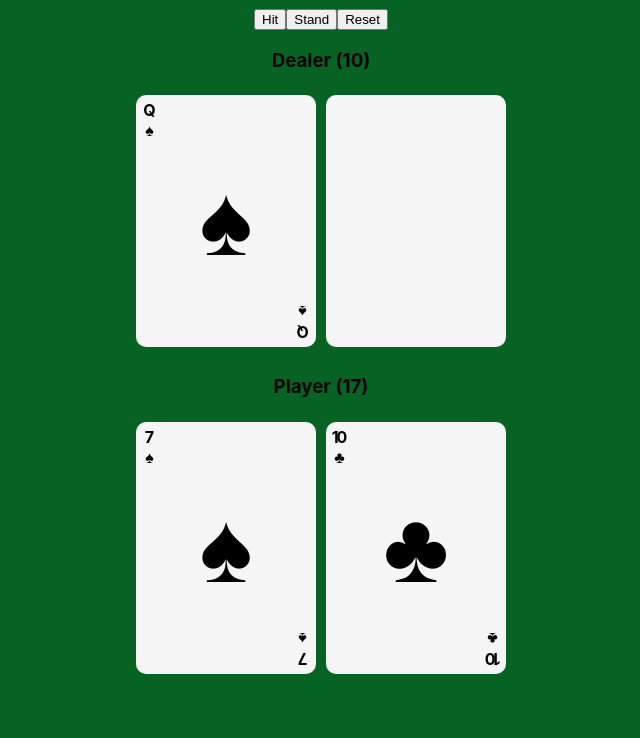
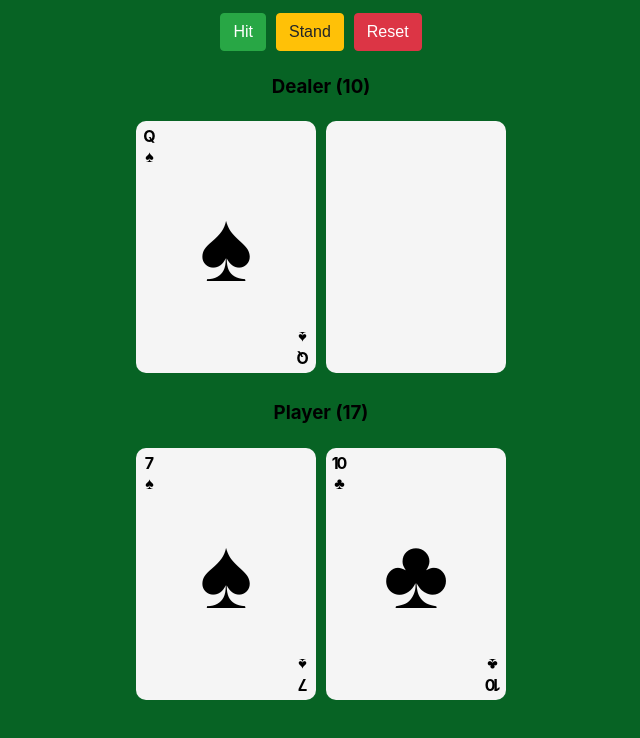
Before and after one commit to jor-dan/Blackjack, a React app: page / in a window 1280 px wide. Shown: the top 738 px of the page, without its empty margins (319-959 px from the left). Built offline with nearby package versions, Linux system fonts and the light colour scheme.

Commit message:
Bootstrap

```diff
--- a/package.json
+++ b/package.json
@@ -10,6 +10,7 @@
     "test": "jest"
   },
   "dependencies": {
+    "bootstrap": "^4.4.1",
     "react": "^16.12.0",
     "react-dom": "^16.12.0"
   },
--- a/src/components/Controls.tsx
+++ b/src/components/Controls.tsx
@@ -15,13 +15,31 @@ interface ControlsProps {
 
 const Controls: React.FC<ControlsProps> = ({ functions, enabled }) => (
   <>
-    <button id="hit" onClick={() => functions.hit()} disabled={!enabled.hit} type="button">
+    <button
+      className="btn btn-success"
+      id="hit"
+      onClick={() => functions.hit()}
+      disabled={!enabled.hit}
+      type="button"
+    >
       Hit
     </button>
-    <button id="stand" onClick={() => functions.stand()} disabled={!enabled.stand} type="button">
+    <button
+      className="btn btn-warning"
+      id="stand"
+      onClick={() => functions.stand()}
+      disabled={!enabled.stand}
+      type="button"
+    >
       Stand
     </button>
-    <button id="reset" onClick={() => functions.reset()} disabled={!enabled.reset} type="button">
+    <button
+      className="btn btn-danger"
+      id="reset"
+      onClick={() => functions.reset()}
+      disabled={!enabled.reset}
+      type="button"
+    >
       Reset
     </button>
   </>
--- a/src/index.tsx
+++ b/src/index.tsx
@@ -1,6 +1,6 @@
 import React from 'react';
 import ReactDOM from 'react-dom';
 import App from './components/App';
-import './styles.scss';
+import './styles/styles.scss';
 
 ReactDOM.render(<App />, document.querySelector('#root'));
--- /dev/null
+++ b/src/styles/_bootstrap.scss
@@ -0,0 +1,11 @@
+// Required
+@import '~bootstrap/scss/functions';
+@import '~bootstrap/scss/variables';
+@import '~bootstrap/scss/mixins';
+
+// Components
+@import '~bootstrap/scss/buttons';
+
+.btn {
+  margin: 5px;
+}
--- a/src/styles.scss
+++ b/src/styles/styles.scss
@@ -1,3 +1,5 @@
+@use 'bootstrap';
+
 body {
   background-color: #076324;
   font-family: -apple-system, BlinkMacSystemFont, "Segoe UI", Roboto, Oxygen,
@@ -80,7 +82,6 @@ $card-padding: 5px;
     $horizontal-offset: ($card-width - $card-symbol-size)/2;
     top: 25%;
     right: $horizontal-offset;
-    bottom: 25%;
     left: $horizontal-offset;
   }
 }
```
Also changed, not shown: 1 other file (tests, documents, lock files or other folders).
